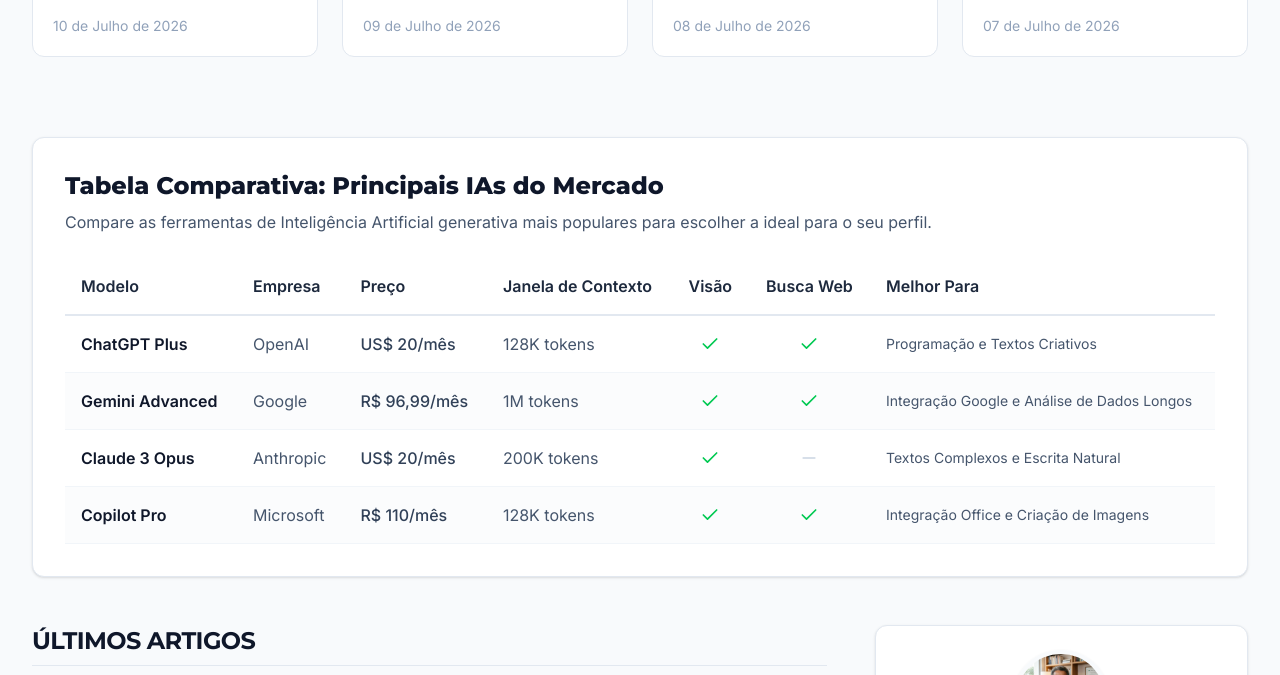
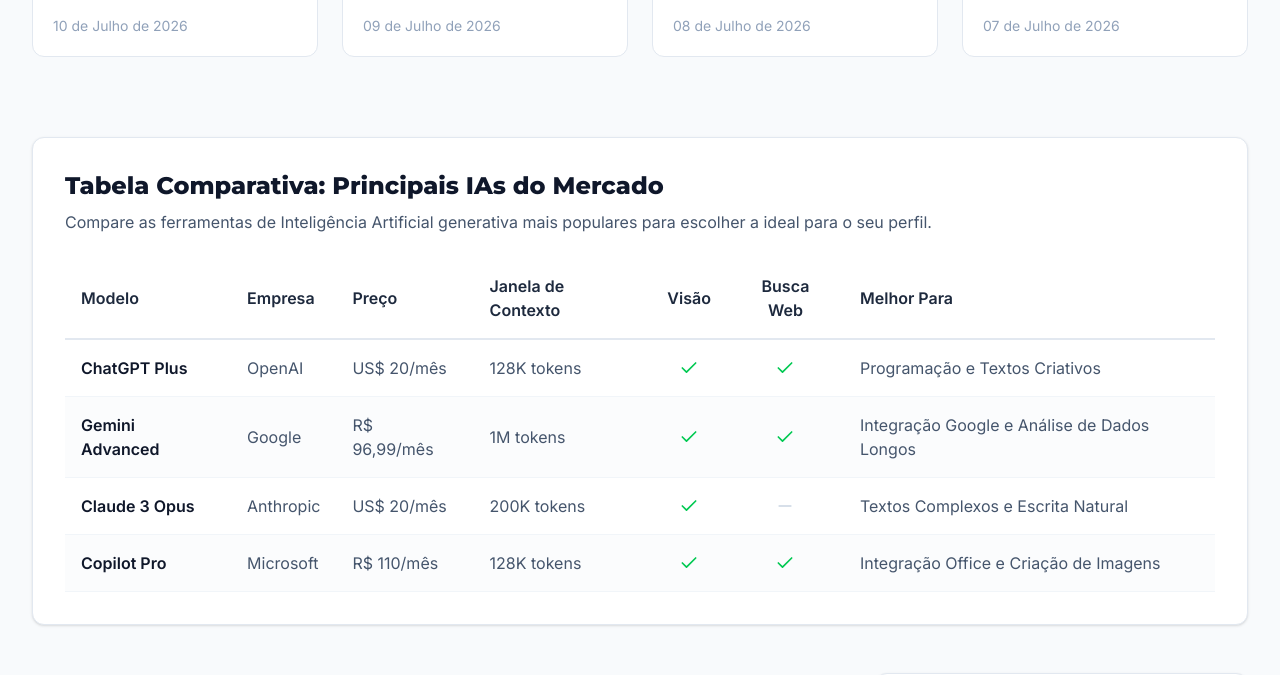
Before and after one commit to homebelmiro-eng/Blog-MEGA-CONECTADO, a React (Vite) app: page / in a window 1280 px wide. Shown: the part 1440-2115 px from the top of the page. Built offline with nearby package versions, Linux system fonts and the light colour scheme; no server answers.

Commit message:
feat: expand categories and add reusable table component
- Added 15 new categories to sitemap generation.
- Created `ComparisonTable` component to standardize data displays.
- Refactored `AIComparison` to use the new table component.

```diff
--- a/scripts/generate-sitemap.ts
+++ b/scripts/generate-sitemap.ts
@@ -24,7 +24,13 @@
   </url>`;
   });
 
-  const categories = ['ia', 'software', 'seguranca', 'hardware', 'automacao', 'internet', 'tutoriais', 'reviews', 'comparativos'];
+  const categories = [
+    'ia', 'software', 'seguranca', 'hardware', 'automacao', 'internet', 'tutoriais', 'reviews', 'comparativos',
+    'servicos-financeiros', 'tablets', 'smartwatches', 'gadgets',
+    'produtividade', 'tvs', 'perifericos', 'mobilidade',
+    'computadores', 'wearables', 'casa-conectada-e-iot', 'fones-de-ouvido',
+    'ciencia-e-saude', 'robotica', 'blockchain'
+  ];
   const categoryUrls = categories.map(cat => {
     return `  <url>
     <loc>${BASE_URL}/categoria/${cat}</loc>
--- a/server.ts
+++ b/server.ts
@@ -137,7 +137,13 @@
   </url>`;
       });
 
-      const categories = ['ia', 'software', 'seguranca', 'hardware', 'automacao', 'internet', 'tutoriais', 'reviews', 'comparativos'];
+      const categories = [
+        'ia', 'software', 'seguranca', 'hardware', 'automacao', 'internet', 'tutoriais', 'reviews', 'comparativos',
+        'servicos-financeiros', 'tablets', 'smartwatches', 'gadgets',
+        'produtividade', 'tvs', 'perifericos', 'mobilidade',
+        'computadores', 'wearables', 'casa-conectada-e-iot', 'fones-de-ouvido',
+        'ciencia-e-saude', 'robotica', 'blockchain'
+      ];
       const categoryUrls = categories.map(cat => {
         return `  <url>
     <loc>${BASE_URL}/categoria/${cat}</loc>
--- a/src/components/AIComparison.tsx
+++ b/src/components/AIComparison.tsx
@@ -1,5 +1,5 @@
 import React from 'react';
-import { Check, Minus } from 'lucide-react';
+import ComparisonTable, { ColumnDef } from './ComparisonTable';
 
 export default function AIComparison() {
   const models = [
@@ -49,49 +49,22 @@
     },
   ];
 
+  const columns: ColumnDef[] = [
+    { key: 'name', header: 'Modelo', type: 'highlight' },
+    { key: 'company', header: 'Empresa' },
+    { key: 'price', header: 'Preço' },
+    { key: 'context', header: 'Janela de Contexto' },
+    { key: 'vision', header: 'Visão', type: 'boolean', align: 'center' },
+    { key: 'webSearch', header: 'Busca Web', type: 'boolean', align: 'center' },
+    { key: 'bestFor', header: 'Melhor Para' },
+  ];
+
   return (
-    <div className="bg-white rounded-xl border border-slate-200 shadow-sm p-6 md:p-8 my-12 overflow-x-auto">
-      <div className="mb-6">
-        <h2 className="font-heading font-extrabold text-2xl text-brand-primary mb-2">
-          Tabela Comparativa: Principais IAs do Mercado
-        </h2>
-        <p className="text-slate-600">
-          Compare as ferramentas de Inteligência Artificial generativa mais populares para escolher a ideal para o seu perfil.
-        </p>
-      </div>
-
-      <div className="min-w-[800px]">
-        <table className="w-full text-left border-collapse">
-          <thead>
-            <tr className="border-b-2 border-slate-200">
-              <th className="py-4 px-4 font-bold text-slate-800">Modelo</th>
-              <th className="py-4 px-4 font-bold text-slate-800">Empresa</th>
-              <th className="py-4 px-4 font-bold text-slate-800">Preço</th>
-              <th className="py-4 px-4 font-bold text-slate-800">Janela de Contexto</th>
-              <th className="py-4 px-4 font-bold text-slate-800 text-center">Visão</th>
-              <th className="py-4 px-4 font-bold text-slate-800 text-center">Busca Web</th>
-              <th className="py-4 px-4 font-bold text-slate-800">Melhor Para</th>
-            </tr>
-          </thead>
-          <tbody>
-            {models.map((model, index) => (
-              <tr key={model.name} className={`border-b border-slate-100 hover:bg-slate-50 transition-colors ${index % 2 === 0 ? 'bg-white' : 'bg-slate-50/50'}`}>
-                <td className="py-4 px-4 font-bold text-brand-primary">{model.name}</td>
-                <td className="py-4 px-4 text-slate-600">{model.company}</td>
-                <td className="py-4 px-4 font-medium text-slate-700">{model.price}</td>
-                <td className="py-4 px-4 text-slate-600">{model.context}</td>
-                <td className="py-4 px-4 text-center">
-                  {model.vision ? <Check className="w-5 h-5 text-green-500 mx-auto" /> : <Minus className="w-5 h-5 text-slate-300 mx-auto" />}
-                </td>
-                <td className="py-4 px-4 text-center">
-                  {model.webSearch ? <Check className="w-5 h-5 text-green-500 mx-auto" /> : <Minus className="w-5 h-5 text-slate-300 mx-auto" />}
-                </td>
-                <td className="py-4 px-4 text-slate-600 text-sm">{model.bestFor}</td>
-              </tr>
-            ))}
-          </tbody>
-        </table>
-      </div>
-    </div>
+    <ComparisonTable
+      title="Tabela Comparativa: Principais IAs do Mercado"
+      description="Compare as ferramentas de Inteligência Artificial generativa mais populares para escolher a ideal para o seu perfil."
+      columns={columns}
+      data={models}
+    />
   );
 }
--- /dev/null
+++ b/src/components/ComparisonTable.tsx
@@ -0,0 +1,104 @@
+import React from 'react';
+import { Check, Minus } from 'lucide-react';
+
+export interface ColumnDef {
+  key: string;
+  header: string;
+  type?: 'text' | 'boolean' | 'badge' | 'highlight';
+  align?: 'left' | 'center' | 'right';
+}
+
+export interface ComparisonTableProps {
+  title?: string;
+  description?: string;
+  columns: ColumnDef[];
+  data: any[];
+}
+
+export default function ComparisonTable({ title, description, columns, data }: ComparisonTableProps) {
+  return (
+    <div className="bg-white rounded-xl border border-slate-200 shadow-sm p-6 md:p-8 my-12 overflow-x-auto">
+      {(title || description) && (
+        <div className="mb-6">
+          {title && (
+            <h2 className="font-heading font-extrabold text-2xl text-brand-primary mb-2">
+              {title}
+            </h2>
+          )}
+          {description && <p className="text-slate-600">{description}</p>}
+        </div>
+      )}
+
+      <div className="min-w-[800px]">
+        <table className="w-full text-left border-collapse">
+          <thead>
+            <tr className="border-b-2 border-slate-200">
+              {columns.map((col) => (
+                <th
+                  key={col.key}
+                  className={`py-4 px-4 font-bold text-slate-800 ${
+                    col.align === 'center'
+                      ? 'text-center'
+                      : col.align === 'right'
+                      ? 'text-right'
+                      : 'text-left'
+                  }`}
+                >
+                  {col.header}
+                </th>
+              ))}
+            </tr>
+          </thead>
+          <tbody>
+            {data.map((row, rowIndex) => (
+              <tr
+                key={rowIndex}
+                className={`border-b border-slate-100 hover:bg-slate-50 transition-colors ${
+                  rowIndex % 2 === 0 ? 'bg-white' : 'bg-slate-50/50'
+                }`}
+              >
+                {columns.map((col) => {
+                  const val = row[col.key];
+
+                  let content = val;
+                  if (col.type === 'boolean') {
+                    content = val ? (
+                      <Check className="w-5 h-5 text-green-500 mx-auto" />
+                    ) : (
+                      <Minus className="w-5 h-5 text-slate-300 mx-auto" />
+                    );
+                  } else if (col.type === 'badge') {
+                    content = (
+                      <span className="inline-block px-2.5 py-1 bg-slate-100 text-slate-600 text-xs font-semibold rounded-full">
+                        {val}
+                      </span>
+                    );
+                  } else if (col.type === 'highlight') {
+                    content = <span className="font-bold text-brand-primary">{val}</span>;
+                  }
+
+                  return (
+                    <td
+                      key={col.key}
+                      className={`py-4 px-4 text-slate-600 ${
+                        col.type === 'highlight' ? 'font-bold' : ''
+                      } ${
+                        col.align === 'center'
+                          ? 'text-center'
+                          : col.align === 'right'
+                          ? 'text-right'
+                          : 'text-left'
+                      }`}
+                    >
+                      {content}
+                    </td>
+                  );
+                })}
+              </tr>
+            ))}
+          </tbody>
+        </table>
+      </div>
+    </div>
+  );
+}
```
Also changed, not shown: 1 other file (tests, documents, lock files or other folders).
